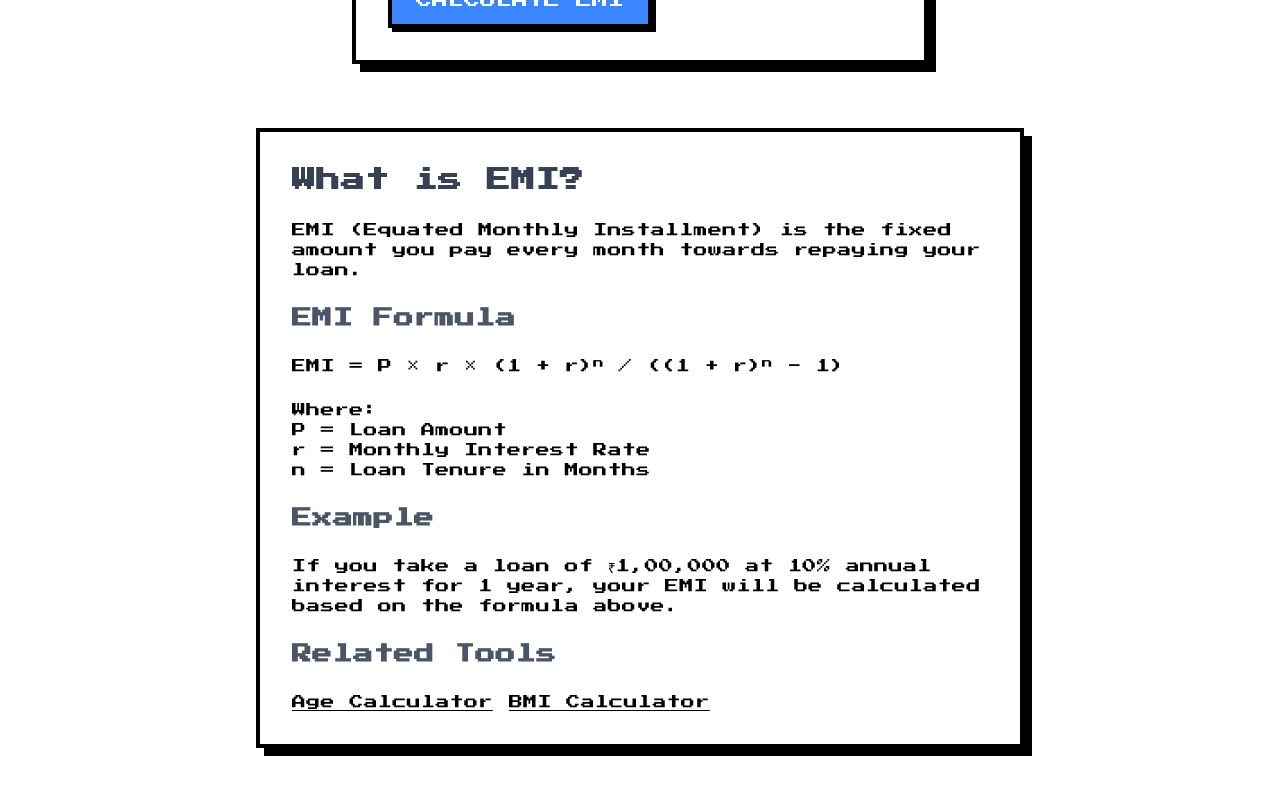
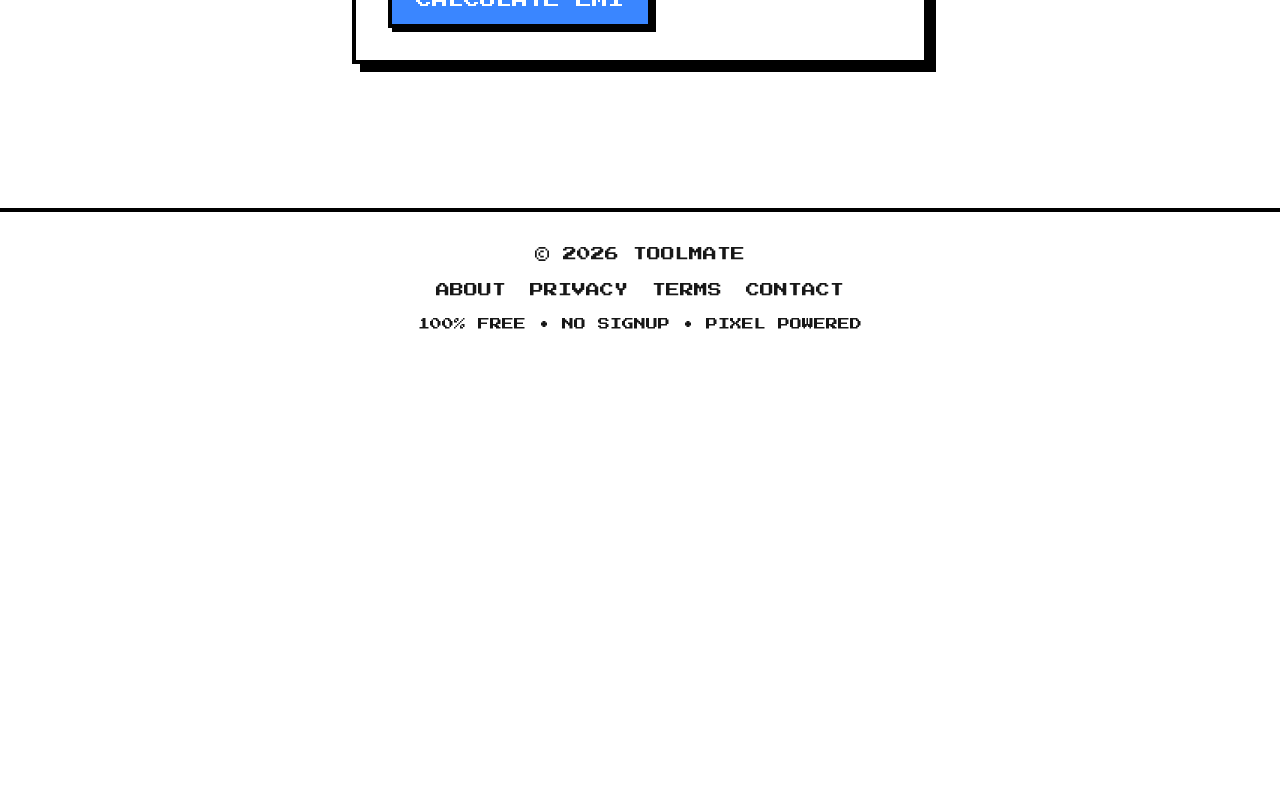
Before and after one commit to turtle-t/toolmate, a Next.js app: page /emi-calculator in a window 1280 px wide. Shown: the part 580-1380 px from the top of the page. After the commit the page ends 944 px from the top, so only its background shows below. Built offline with nearby package versions, Linux system fonts and the light colour scheme.

Commit message:
Update page.tsx

```diff
--- a/app/emi-calculator/page.tsx
+++ b/app/emi-calculator/page.tsx
@@ -1,73 +1,18 @@
+// app/emi-calculator/page.tsx
 import type { Metadata } from "next";
 import Link from "next/link";
-import EMICalculator from "./EMICalculator";
+import EMICalculator from "./EMICalculator"; // Should be EMI
 
 export const metadata: Metadata = {
   title: "EMI Calculator - Calculate Loan EMI Online",
-  description:
-    "Free EMI calculator to calculate monthly loan EMI based on loan amount, interest rate and tenure.",
+  description: "Free EMI calculator to calculate monthly loan EMI based on loan amount, interest rate and tenure.",
 };
 
 export default function Page() {
   return (
     <div className="space-y-16">
-
       <EMICalculator />
-
-      {/* SEO Content Section */}
-      <div className="max-w-3xl mx-auto bg-white border-4 border-black p-8 shadow-[8px_8px_0px_#000] text-sm space-y-6 text-black tracking-wide">
-
-        <h2 className="text-2xl font-extrabold text-gray-700">
-          What is EMI?
-        </h2>
-
-        <p>
-          EMI (Equated Monthly Installment) is the fixed amount you pay
-          every month towards repaying your loan.
-        </p>
-
-        <h3 className="text-xl font-bold text-gray-600">
-          EMI Formula
-        </h3>
-
-        <p>
-          EMI = P × r × (1 + r)<sup>n</sup> / ((1 + r)<sup>n</sup> - 1)
-        </p>
-
-        <p>
-          Where:
-          <br />
-          P = Loan Amount
-          <br />
-          r = Monthly Interest Rate
-          <br />
-          n = Loan Tenure in Months
-        </p>
-
-        <h3 className="text-xl font-bold text-gray-600">
-          Example
-        </h3>
-
-        <p>
-          If you take a loan of ₹1,00,000 at 10% annual interest for 1 year,
-          your EMI will be calculated based on the formula above.
-        </p>
-
-        <h3 className="text-xl font-bold text-gray-600">
-          Related Tools
-        </h3>
-
-        <div className="flex gap-4 flex-wrap">
-          <Link href="/age-calculator" className="underline">
-            Age Calculator
-          </Link>
-          <Link href="/bmi-calculator" className="underline">
-            BMI Calculator
-          </Link>
-        </div>
-
-      </div>
-
+      {/* Rest of your SEO content... */}
     </div>
   );
 }
```
